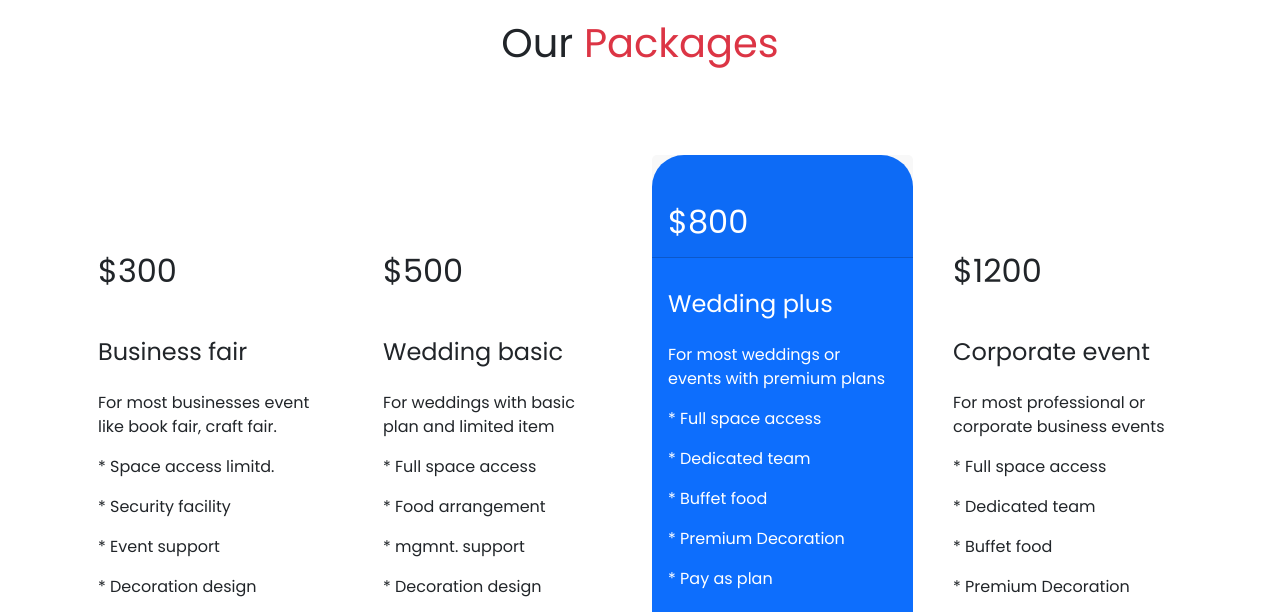
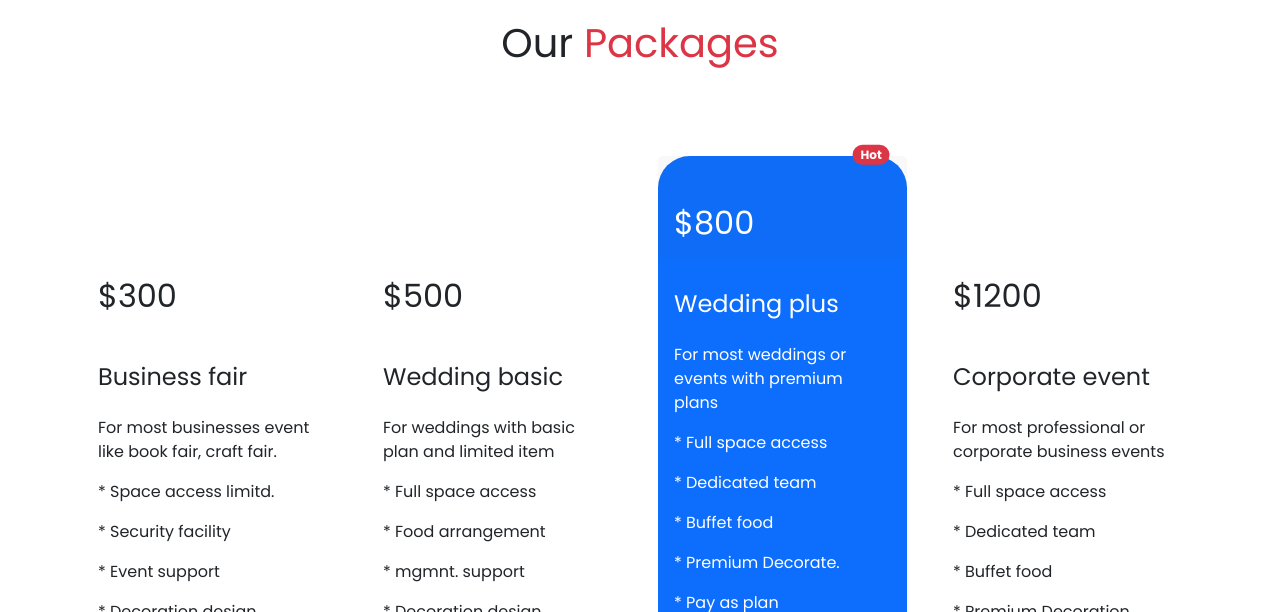
Before and after one commit to sayed8901/wedding-convension-bootstrap, a plain HTML site: page index.html in a window 1280 px wide. Shown: the part 974-1586 px from the top of the page. Drawn offline with nearby package versions, Linux system fonts and the light colour scheme.

Commit message:
feature notification updated.

```diff
--- a/index.html
+++ b/index.html
@@ -130,8 +130,9 @@
             </div>
           </div>
           <div class="col">
-            <div class="card border-0 bg-primary text-white rounded-5">
-              <h5 class="card-header h2 py-3 pt-5">$800</h5>
+            <button class="position-relative bg-white border-0">
+              <div class="card border-0 bg-primary text-white text-start rounded-5">
+                <h5 class="card-header border-0 h2 py-3 pt-5">$800</h5>
                 <div class="card-body">
                   <h5 class="card-title h4 py-3">Wedding plus</h5>
                   <p class="card-text">For most weddings or events with premium plans</p>
@@ -139,12 +140,17 @@
                     <p>* Full space access</p>
                     <p>* Dedicated team</p>
                     <p>* Buffet food</p>
-                  <p>* Premium Decoration</p>
+                    <p>* Premium Decorate.</p>
                     <p>* Pay as plan</p>
                   </div>
                   <a href="#" class="btn btn-secondary border-0 bg-body-tertiary text-primary px-4 rounded-5 my-4">Choose plan</a>
                 </div>
               </div>
+              <span class="position-absolute top-0 translate-middle badge rounded-pill bg-danger" style="right: 5px;">
+                Hot
+                <span class="visually-hidden">unread messages</span>
+              </span>
+            </button>
           </div>
           <div class="col">
             <div class="card border-0 rounded-5">
```
Lines whose indentation alone changed are shown as unchanged.
